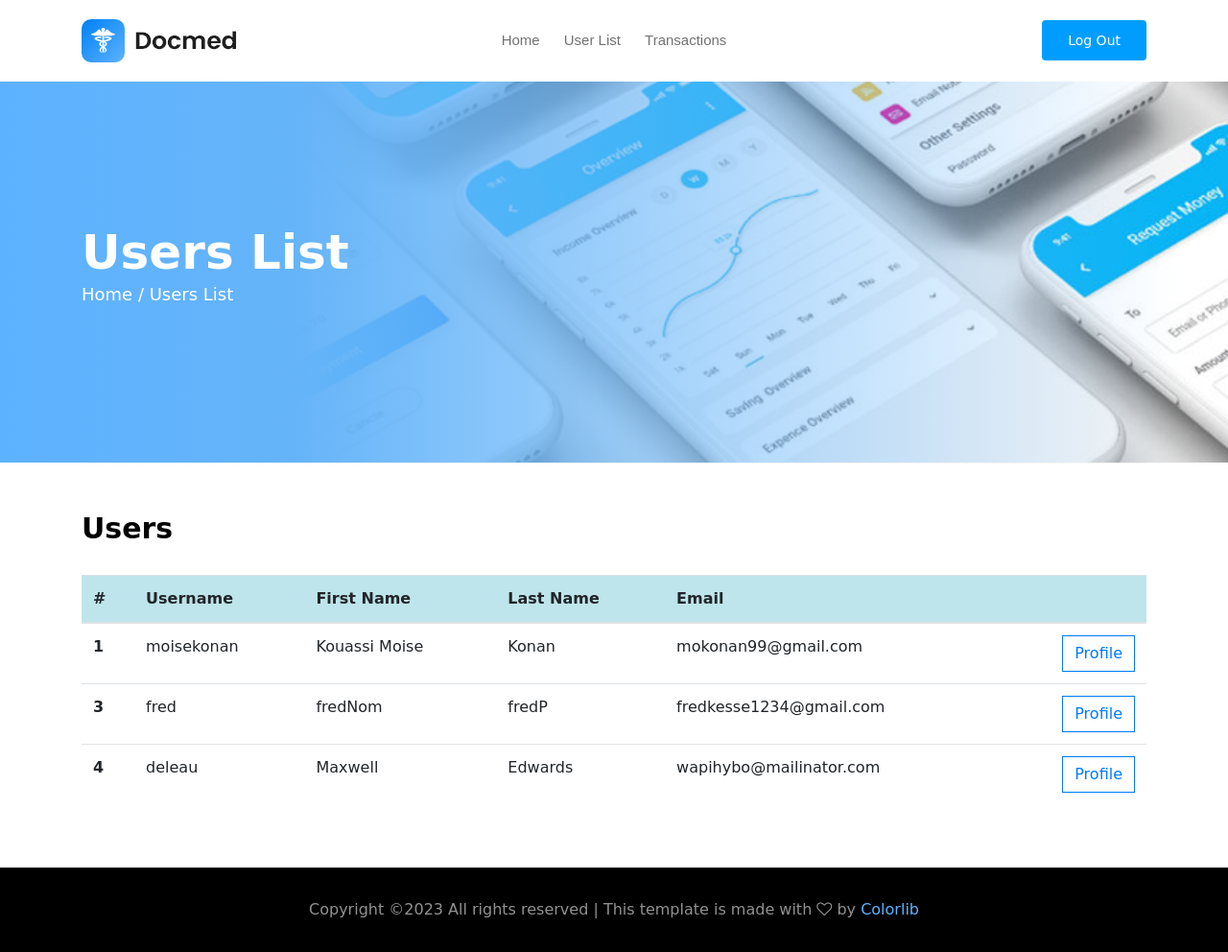
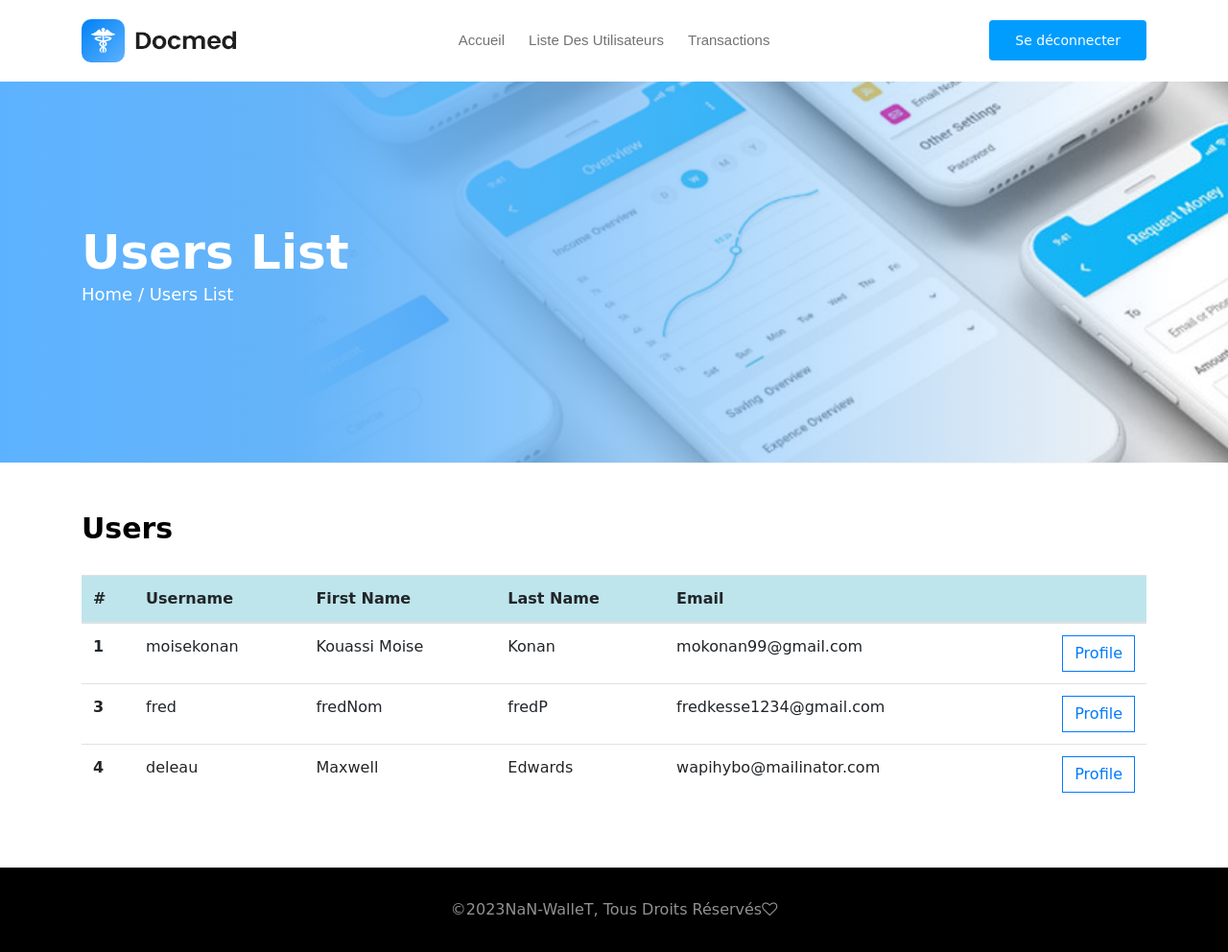
Before and after one commit to Deleau20/BACKEND_NAN, a Django app: page /staff/user/ in a window 1280 px wide. Shown: the whole page at 96% size. Run offline with Django 4.2, Linux system fonts and the light colour scheme; a user stored in the database is signed in; data comes from the database, SQL or seed files in the repository; both versions use the stored data as it was after the commit; some libraries are stand-ins or nearby versions; some web fonts are replaced.

Commit message:
traduction des pages index et base

```diff
--- a/app/templates/staff/base.html
+++ b/app/templates/staff/base.html
@@ -49,9 +49,9 @@
                             <div class="main-menu  d-none d-lg-block">
                                 <nav>
                                     <ul id="navigation">
-                                        <li><a class="active" href="{% url 'index' %}">Home</a></li>
+                                        <li><a class="active" href="{% url 'index' %}">Accueil</a></li>
                                         {% if perms.app.delete_transaction %}
-                                            <li><a href="{% url 'staff_user' %}">User List</a></li>
+                                            <li><a href="{% url 'staff_user' %}">Liste des utilisateurs</a></li>
                                         {% endif %}
                                         {% if perms.app.delete_transaction %}
                                             <li><a href="{% url 'staff_transaction' %}">Transactions</a></li>
@@ -64,9 +64,9 @@
                             <div class="Appointment">
                                 <div>
                                     {% if user.is_authenticated %}
-                                        <div class="book_btn d-none d-lg-block"><a href="{% url 'user_logout' %}">Log Out</a></div>
+                                        <div class="book_btn d-none d-lg-block"><a href="{% url 'user_logout' %}">Se déconnecter</a></div>
                                     {% else %}
-                                        <div class="book_btn d-none d-lg-block"><a href="{% url 'user_login' %}">Login</a></div>
+                                        <div class="book_btn d-none d-lg-block"><a href="{% url 'user_login' %}">Connexion</a></div>
                                     {% endif %}
                                 </div>
                             </div>
@@ -94,7 +94,7 @@
                         <div class="col-xl-12">
                             <p class="copy_right text-center">
                                 <!-- Link back to Colorlib can't be removed. Template is licensed under CC BY 3.0. -->
-Copyright &copy;<script>document.write(new Date().getFullYear());</script> All rights reserved | This template is made with <i class="fa fa-heart-o" aria-hidden="true"></i> by <a href="https://colorlib.com" target="_blank">Colorlib</a>
+&copy;<script>document.write(new Date().getFullYear());</script>NaN-WalleT, Tous Droits Réservés<i class="fa fa-heart-o" aria-hidden="true"></i> <!--by <a href="https://colorlib.com" target="_blank">Colorlib</a>-->
 <!-- Link back to Colorlib can't be removed. Template is licensed under CC BY 3.0. -->
                             </p>
                         </div>
```
Also changed, not shown: app/templates/staff/index.html (+20 -20 lines), app/static/img/logo-nan.png (added), db.sqlite3.
